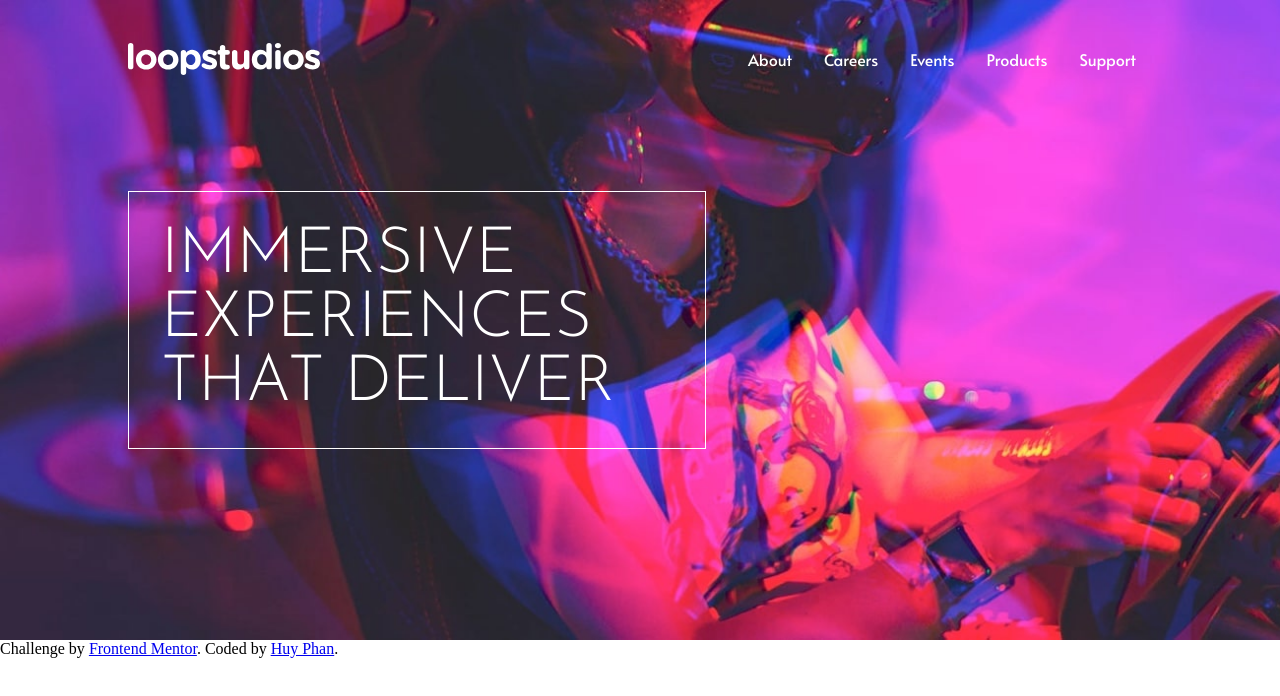
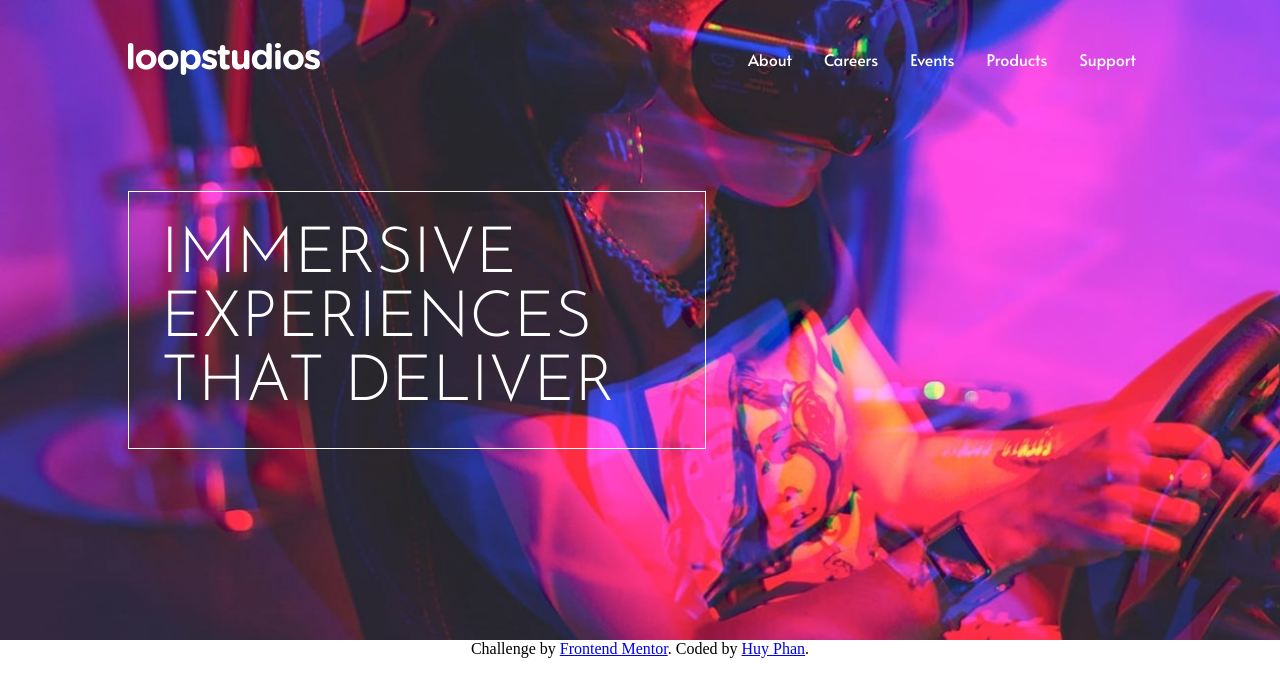
Before and after one commit to huyphan2210/loopstudios-landing-page, a React (Vite) app: page / in a window 1280 px wide. Shown: the top 696 px of the page. Built offline with nearby package versions, Linux system fonts and the light colour scheme.

Commit message:
Update footer

```diff
--- a/src/components/Footer/Footer.css
+++ b/src/components/Footer/Footer.css
@@ -0,0 +1,3 @@
+#challenger {
+    text-align: center;
+}
--- a/src/components/Footer/Footer.tsx
+++ b/src/components/Footer/Footer.tsx
@@ -1,3 +1,5 @@
+import './Footer.css';
+
 function Footer() {
     return (
         <footer>
```
